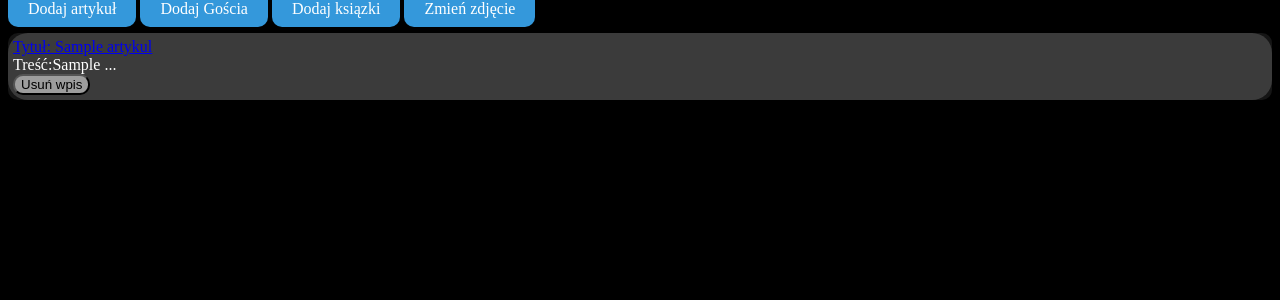
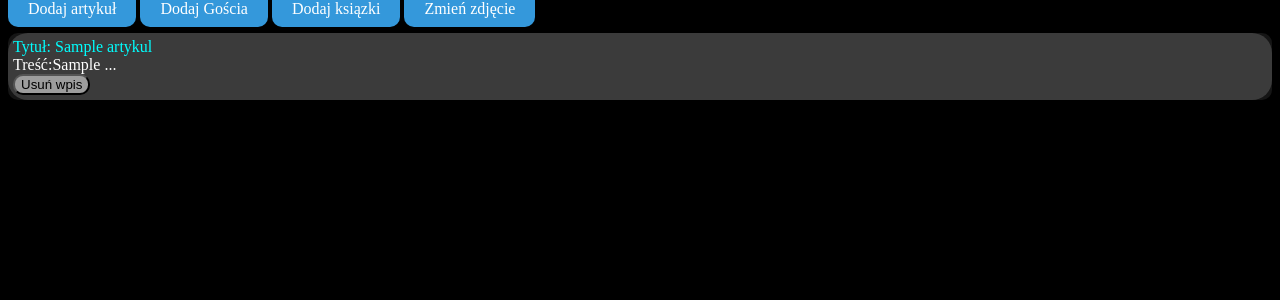
Before and after one commit to mostekd/strona-na-witryny_i_aplikacje_internetowe, a PHP site: page /admin_panel.php in a window 1280 px wide. Shown: the part 102-402 px from the top of the page. Run offline with PHP 8.4, Linux system fonts and the light colour scheme; tables that the repository leaves empty hold one stand-in row (values such as "Sample post").

Commit message:
Update admin_panel.css

```diff
--- a/admin_panel.css
+++ b/admin_panel.css
@@ -40,6 +40,11 @@ h2 {
     border-radius: 10px;
 }
 
+.artykul a{
+    text-decoration: none;
+    color: aqua;
+}
+
 .artykul{
     padding: 5px;
     background-color: rgba(98, 99, 98, 0.5);
```
